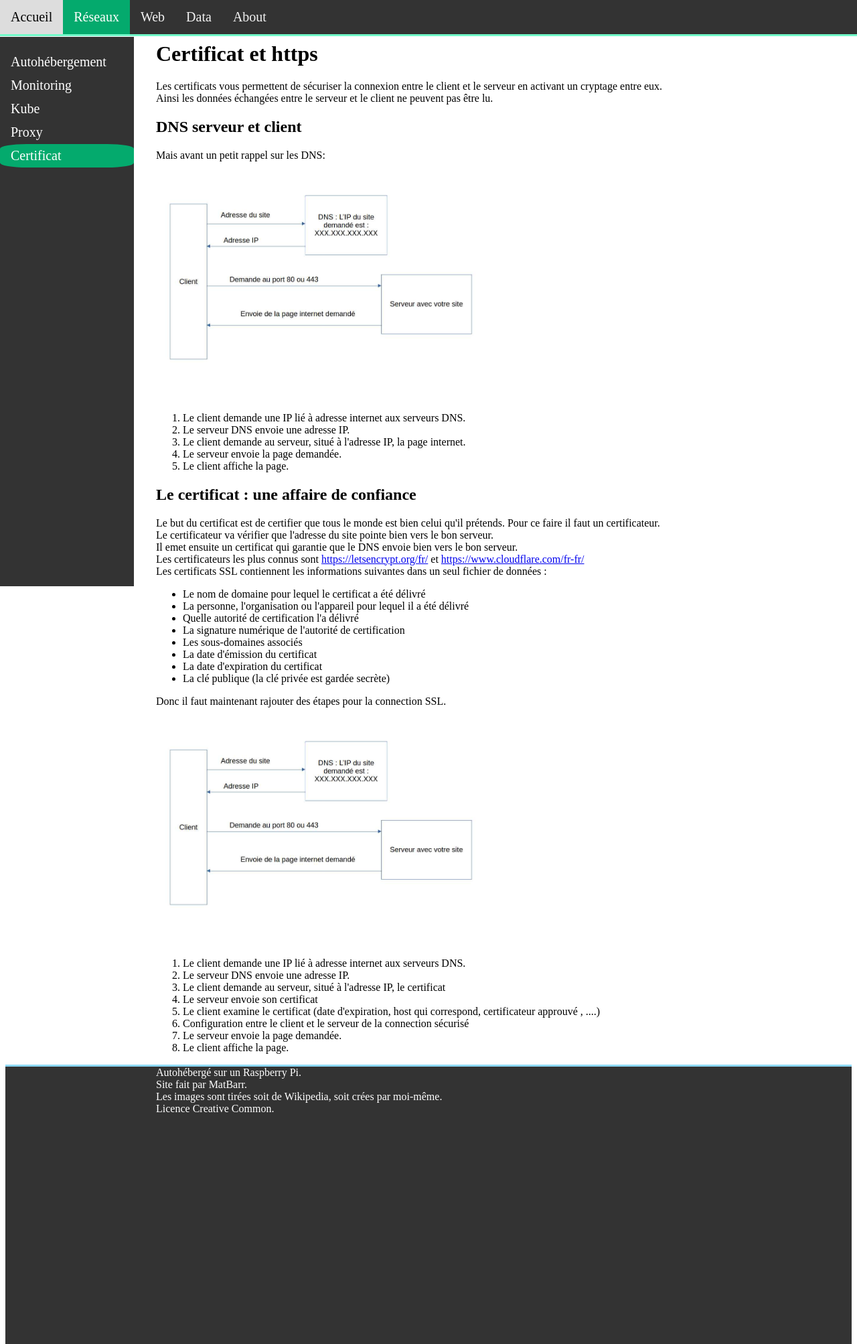
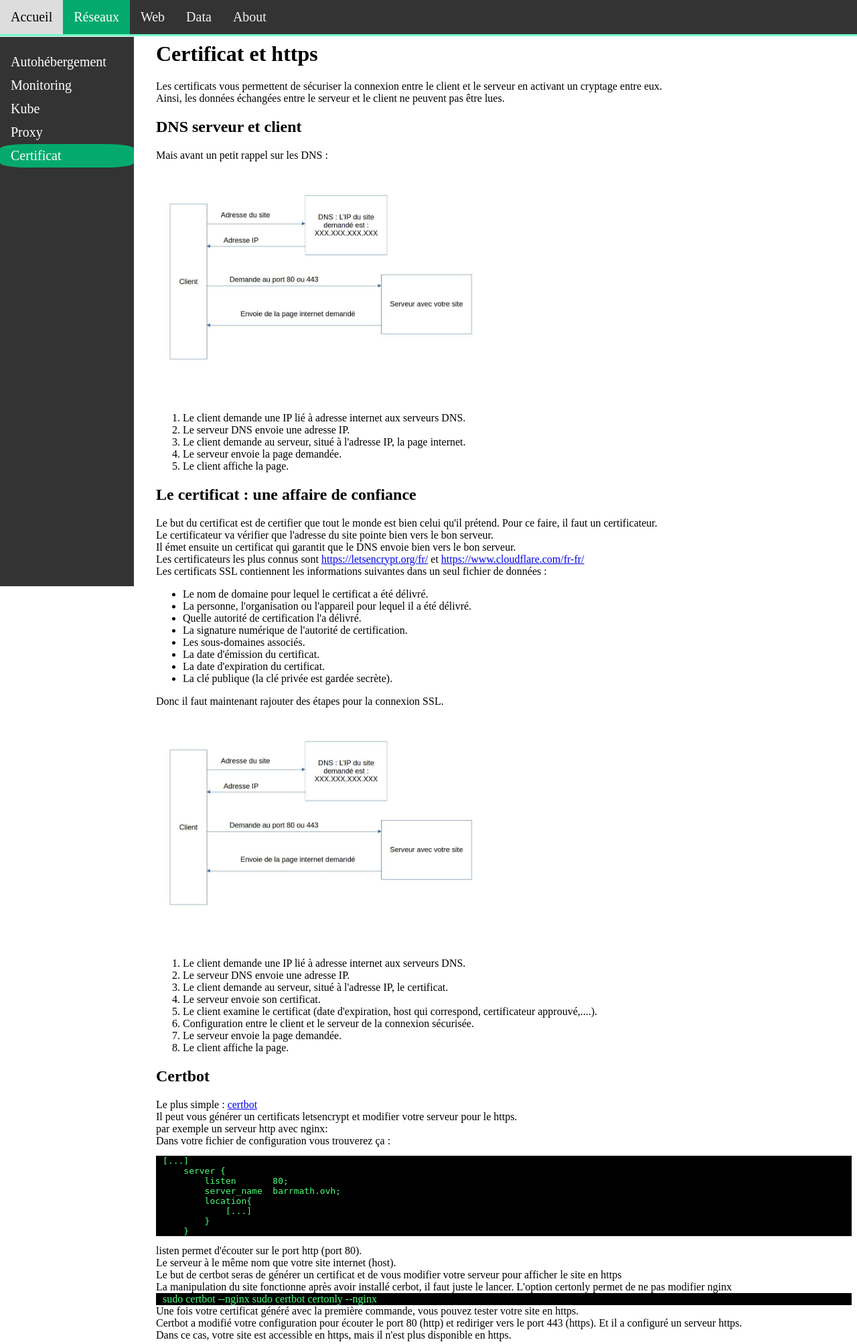
Before and after one commit to barrmath/piweb, a Flask app: page /reseaux/Certificat/ in a window 1280 px wide. Shown: the top 2006 px of the page at 67% size. Run offline with Flask 3, Linux system fonts and the light colour scheme.

Commit message:
terminer page certificat

```diff
--- a/web_app/templates/reseaux/certificats.html
+++ b/web_app/templates/reseaux/certificats.html
@@ -4,9 +4,9 @@
 
 <h1>Certificat et https</h1>
 Les certificats vous permettent de sécuriser la connexion entre le client et le serveur en activant un cryptage entre eux.<br>
-Ainsi les données échangées entre le serveur et le client ne peuvent pas être lu.<br>
+Ainsi, les données échangées entre le serveur et le client ne peuvent pas être lues.<br>
 <h2>DNS serveur et client</h2>
-Mais avant un petit rappel sur les DNS:<br>
+Mais avant un petit rappel sur les DNS :<br>
 <img src={{ url_for('static', filename='img/autohebergement/principe_internet.jpg') }} alt="schema internet" width="500"></img><br>
 <ol>
     <li>Le client demande une IP lié à adresse internet aux serveurs DNS.</li>
@@ -17,31 +17,78 @@ Mais avant un petit rappel sur les DNS:<br>
 </ol>
 
 <h2>Le certificat : une affaire de confiance</h2>
-Le but du certificat est de certifier que tous le monde est bien celui qu'il prétends. Pour ce faire il faut un certificateur.<br>
+Le but du certificat est de certifier que tout le monde est bien celui qu'il prétend. Pour ce faire, il faut un certificateur.<br>
 Le certificateur va vérifier que l'adresse du site pointe bien vers le bon serveur.<br>
-Il emet ensuite un certificat qui garantie que le DNS envoie bien vers le bon serveur.<br>
+Il émet ensuite un certificat qui garantit que le DNS envoie bien vers le bon serveur.<br>
 Les certificateurs les plus connus sont <a href="https://letsencrypt.org/fr/">https://letsencrypt.org/fr/</a> et <a href="https://www.cloudflare.com/fr-fr/">https://www.cloudflare.com/fr-fr/</a><br>
 Les certificats SSL contiennent les informations suivantes dans un seul fichier de données :<ul>
-    <li>Le nom de domaine pour lequel le certificat a été délivré</li>
-    <li>La personne, l'organisation ou l'appareil pour lequel il a été délivré</li>
-    <li>Quelle autorité de certification l'a délivré</li>
-    <li>La signature numérique de l'autorité de certification</li>
-    <li>Les sous-domaines associés</li>
-    <li>La date d'émission du certificat</li>
-    <li>La date d'expiration du certificat</li>
-    <li>La clé publique (la clé privée est gardée secrète)</li>
+    <li>Le nom de domaine pour lequel le certificat a été délivré.</li>
+    <li>La personne, l'organisation ou l'appareil pour lequel il a été délivré.</li>
+    <li>Quelle autorité de certification l'a délivré.</li>
+    <li>La signature numérique de l'autorité de certification.</li>
+    <li>Les sous-domaines associés.</li>
+    <li>La date d'émission du certificat.</li>
+    <li>La date d'expiration du certificat.</li>
+    <li>La clé publique (la clé privée est gardée secrète).</li>
 </ul>
-Donc il faut maintenant rajouter des étapes pour la connection SSL.<br>
+Donc il faut maintenant rajouter des étapes pour la connexion SSL.<br>
 <img src={{ url_for('static', filename='img/autohebergement/principe_internet.jpg') }} alt="schema internet" width="500"></img><br>
 <ol>
     <li>Le client demande une IP lié à adresse internet aux serveurs DNS.</li>
     <li>Le serveur DNS envoie une adresse IP.</li>
-    <li>Le client demande au serveur, situé à l'adresse IP, le certificat</li>
-    <li>Le serveur envoie son certificat</li>
-    <li>Le client examine le certificat (date d'expiration, host qui correspond, certificateur approuvé , ....)</li>
-    <li>Configuration entre le client et le serveur de la connection sécurisé</li>
+    <li>Le client demande au serveur, situé à l'adresse IP, le certificat.</li>
+    <li>Le serveur envoie son certificat.</li>
+    <li>Le client examine le certificat (date d'expiration, host qui correspond, certificateur approuvé,....).</li>
+    <li>Configuration entre le client et le serveur de la connexion sécurisée.</li>
     <li>Le serveur envoie la page demandée.</li>
     <li>Le client affiche la page.</li>
 </ol>
+<h2>Certbot</h2>
+Le plus simple : <a href="https://certbot.eff.org/">certbot</a><br>
+Il peut vous générer un certificats letsencrypt et modifier votre serveur pour le https.<br>
+par exemple un serveur http avec nginx:<br>
+Dans votre fichier de configuration vous trouverez ça :
+<pre class="code">
+[...]
+    server {
+        listen       80;
+        server_name  barrmath.ovh;
+        location{
+            [...]
+        }
+    }
+</pre>
+listen permet d'écouter sur le port http (port 80).<br>
+Le serveur à le même nom que votre site internet (host).<br>
+Le but de certbot seras de générer un certificat et de vous modifier votre serveur pour afficher le site en https<br>
+La manipulation du site fonctionne après avoir installé cerbot, il faut juste le lancer. L'option certonly permet de ne pas modifier nginx<br>
+<div class="code">
+sudo certbot --nginx
+sudo certbot certonly --nginx
+</div>
+Une fois votre certificat généré avec la première commande, vous pouvez tester votre site en https.<br>
+Certbot a modifié votre configuration pour écouter le port 80 (http) et rediriger vers le port 443 (https). Et il a configuré un serveur https.<br>
+Dans ce cas, votre site est accessible en https, mais il n'est plus disponible en https.<br>
+<br>
+Ce site personnel n'a pas de secret à garder (pas de base de données, ni de compte, ...). Si le vôtre non plus, il pourrait être en http et en https.<br>
+Avec la deuxième commande, il suffit de créer un deuxième serveur dans la config de nginx.<br>
+<pre class="code">
+    server {
+        listen       443 ssl;
+        server_name  barrmath.ovh;
+
+        ssl_certificate /etc/letsencrypt/live/barrmath.ovh/fullchain.pem; # managed by Certbot
+        ssl_certificate_key /etc/letsencrypt/live/barrmath.ovh/privkey.pem; # managed by Certbot
+        include /etc/letsencrypt/options-ssl-nginx.conf; # managed by Certbot
+        ssl_dhparam /etc/letsencrypt/ssl-dhparams.pem; # managed by Certbot
+        location / {
+            [...]
+        }
+    }
+        </pre>
+Pour ma part, j'ai d'abord utilisé la première commande certbot puis modifier la configuration de nginx.<br>
+<h2>Renouvellement</h2>
+La commande <div class="code">certbot renew -q</div> permet de renouveler le certificat. En effet, il expire tous les 90 jours.<br>
+Vous pouvez automatiser avec crontab. (crontab -e puis ajouter @monthly sudo certbot renew -q).
 
 {% endblock %}
```
